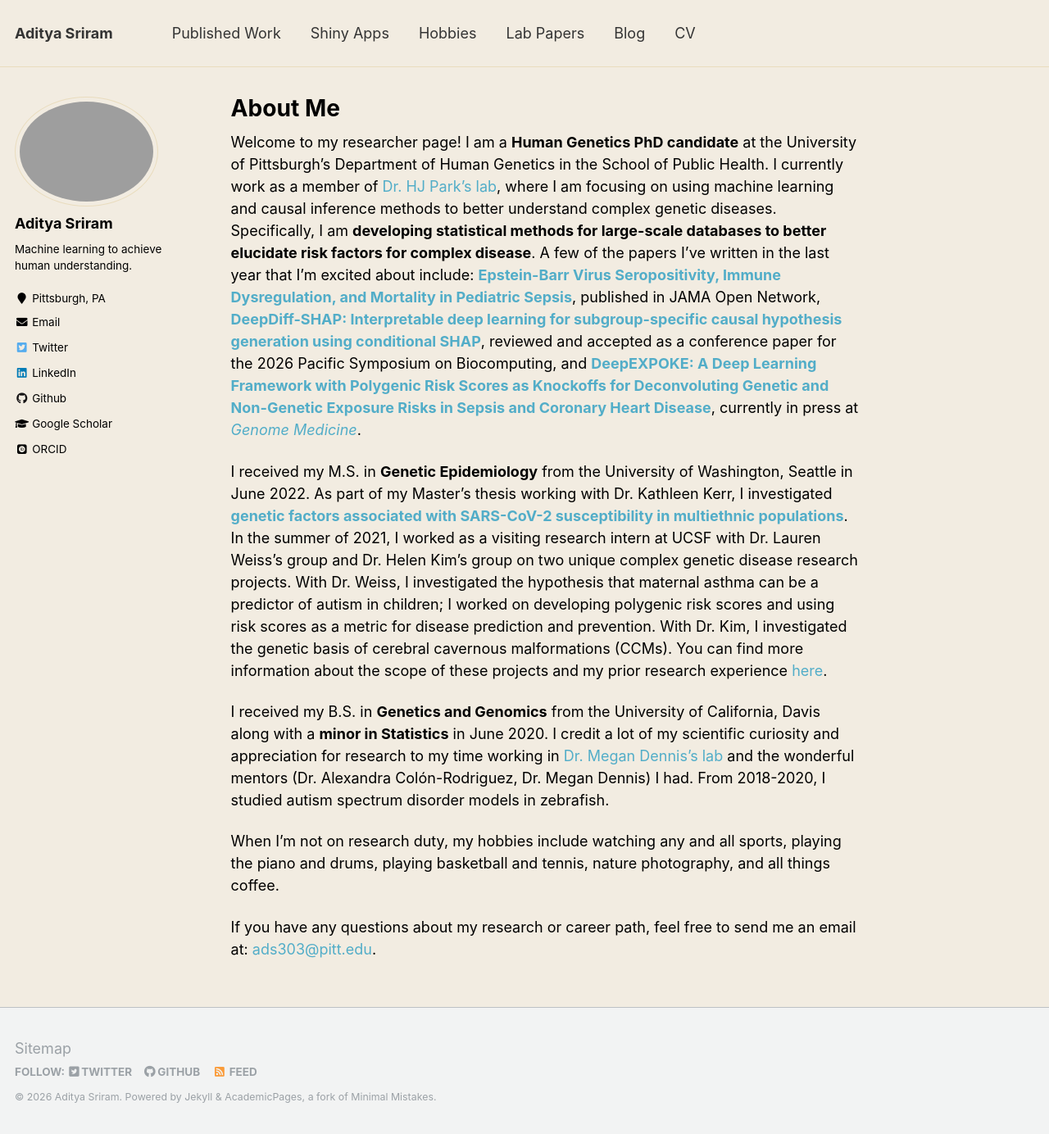
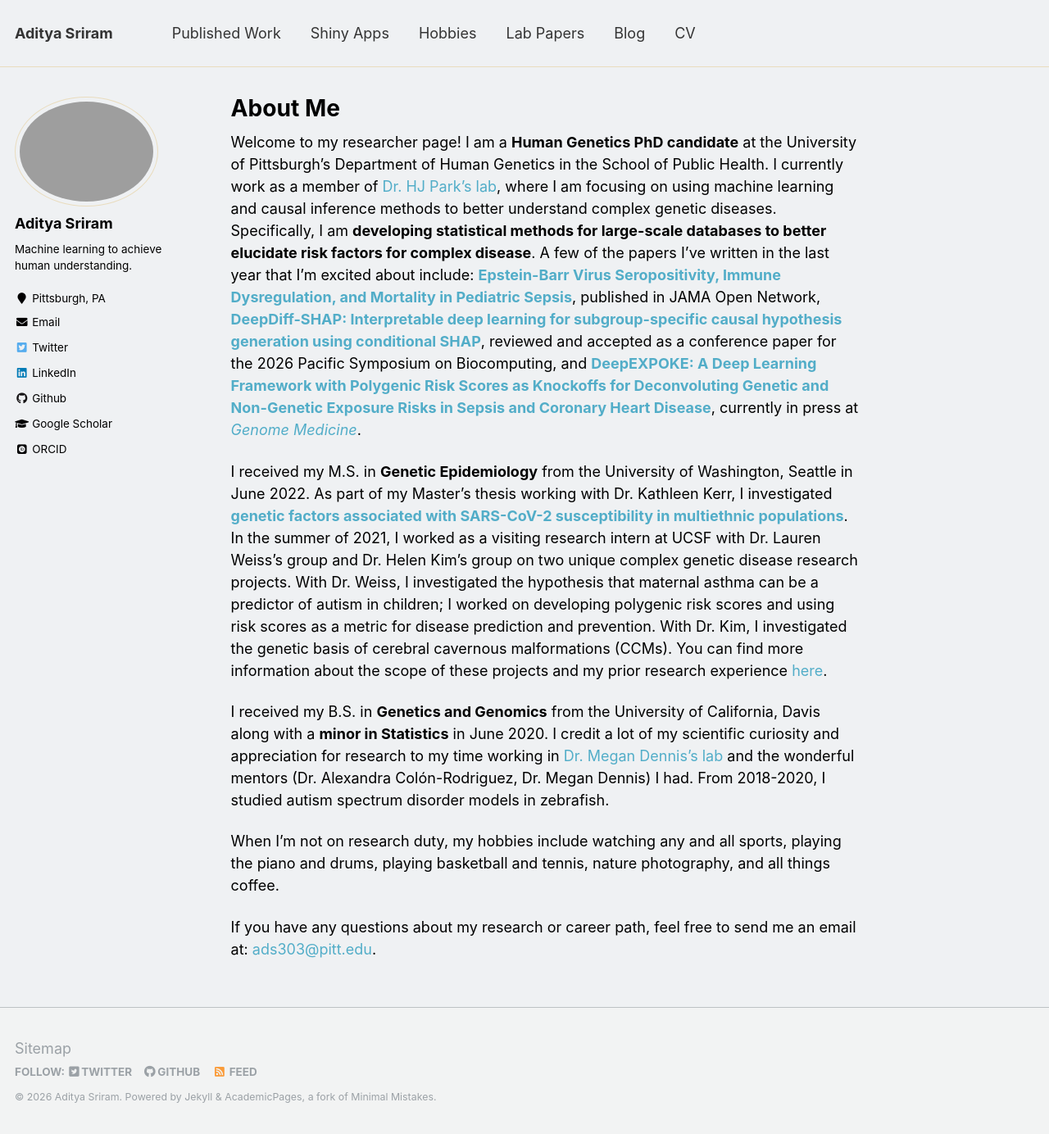
Before and after one commit to ads303/ads303.github.io, a Jekyll site: the page built from _pages/about.md, in a window 1280 px wide and 1384 px high. Shown: the whole window at 82% size. Built offline with Jekyll 4.4.1, drawn with Linux system fonts in a browser that asks for light colours; some web fonts are replaced.

Commit message:
Update _variables.scss

```diff
--- a/_sass/_variables.scss
+++ b/_sass/_variables.scss
@@ -54,7 +54,7 @@ $light-gray                 : mix(#fff, $gray, 50%);
 $lighter-gray               : mix(#fff, $gray, 90%);
 
 $body-color                 : #fff;
-$background-color: #f2ece1 !default;
+$background-color           : #eff1f3 !default;
 $code-background-color      : #fafafa;
 $code-background-color-dark : $light-gray;
 $text-color: #000000 !default;
```
